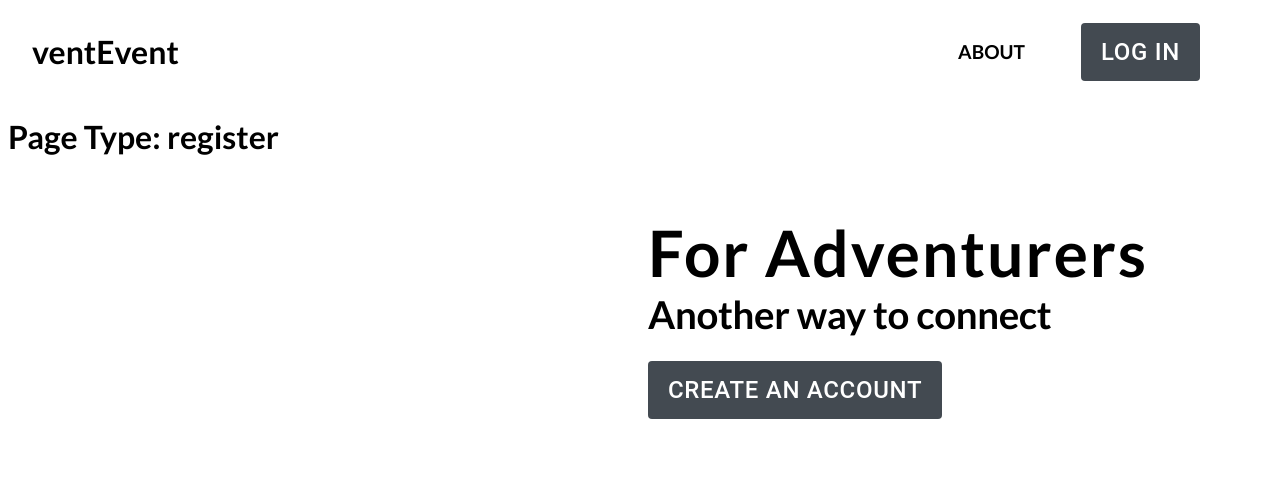
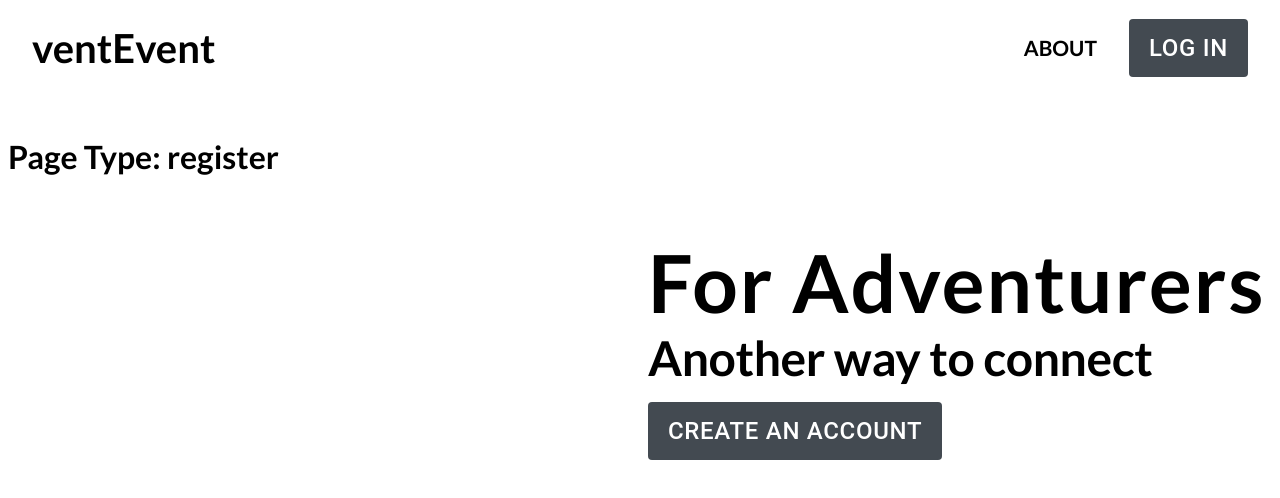
Before and after one commit to azhang777/ventEvent-project, a React (Create React App) app in the folder client/: page / in a window 1280 px wide. Shown: the top 498 px of the page. Built offline with nearby package versions, Linux system fonts and the light colour scheme.

Commit message:
Refactoring, css changes

```diff
--- a/client/public/index.html
+++ b/client/public/index.html
@@ -2,19 +2,34 @@
 <html lang="en">
   <head>
     <meta charset="utf-8" />
-    <link rel="icon" href="%PUBLIC_URL%/favicon.ico" />
-    <meta name="viewport" content="width=device-width, initial-scale=1" />
-    <meta name="theme-color" content="#000000" />
+    <link
+      rel="icon"
+      href="%PUBLIC_URL%/favicon.ico"
+    />
+    <meta
+      name="viewport"
+      content="width=device-width, initial-scale=1.0"
+    />
+    <meta
+      name="theme-color"
+      content="#000000"
+    />
     <meta
       name="description"
       content="Web site created using create-react-app"
     />
-    <link rel="apple-touch-icon" href="%PUBLIC_URL%/logo192.png" />
+    <link
+      rel="apple-touch-icon"
+      href="%PUBLIC_URL%/logo192.png"
+    />
     <!--
       manifest.json provides metadata used when your web app is installed on a
       user's mobile device or desktop. See https://developers.google.com/web/fundamentals/web-app-manifest/
     -->
-    <link rel="manifest" href="%PUBLIC_URL%/manifest.json" />
+    <link
+      rel="manifest"
+      href="%PUBLIC_URL%/manifest.json"
+    />
     <!--
       Notice the use of %PUBLIC_URL% in the tags above.
       It will be replaced with the URL of the `public` folder during the build.
--- a/client/src/App.js
+++ b/client/src/App.js
@@ -2,8 +2,8 @@ import { BrowserRouter, Navigate, Routes, Route } from "react-router-dom";
 import LandingPage from "./scenes/landingPage";
 import Home from "./scenes/homePage";
 import { useSelector } from "react-redux";
-import { useEffect } from "react";
-import { useNavigate } from "react-router-dom";
+import { ThemeProvider } from "@emotion/react";
+import { themeSettings } from "./theme";
 function App() {
   const token = useSelector((state) => state.token);
   const isAuth = Boolean(token);
@@ -12,6 +12,7 @@ function App() {
 
   return (
     <div className='App'>
+      <ThemeProvider theme={themeSettings}>
         <BrowserRouter>
           <Routes>
             <Route
@@ -24,6 +25,7 @@ function App() {
             />
           </Routes>
         </BrowserRouter>
+      </ThemeProvider>
     </div>
   );
 }
--- a/client/src/index.js
+++ b/client/src/index.js
@@ -40,9 +40,7 @@ root.render(
       loading={null}
       persistor={persistStore(store)}
     >
-      <ThemeProvider theme={themeSettings}>
-        <App />
-      </ThemeProvider>
+      <App />
     </PersistGate>
   </Provider>
 );
--- a/client/src/scenes/homePage/index.jsx
+++ b/client/src/scenes/homePage/index.jsx
@@ -7,7 +7,7 @@ const Home = () => {
     <Box>
       <Typography variant='h4'>Welcome Home, {username}!</Typography>
       <Typography variant='h4'>
-        Your authentication status is currently, {token ? true : false}
+        Your authentication status is currently {token ? "active" : "unactive"}
       </Typography>
     </Box>
   );
--- a/client/src/scenes/landingPage/index.jsx
+++ b/client/src/scenes/landingPage/index.jsx
@@ -1,20 +1,7 @@
-import { useState } from "react";
-import {
-  Typography,
-  Box,
-  styled,
-  Grid,
-  Button,
-  TextField,
-  Dialog,
-  DialogTitle,
-  DialogContent,
-} from "@mui/material";
-import FlexBetween from "../../components/FlexBetween";
+import { Typography, Box, Grid } from "@mui/material";
 import NavBar from "../widgets/navBar";
 import PopupComponent from "../../components/PopupComponent";
 import UserForm from "./UserForm";
-import StyledButton from "../../components/StyledButton";
 //min width 1000px for desktop, otherwise go to mobile view
 import TestContext from "./TestContext";
 import { FormTypeProvider } from "./formContext";
@@ -22,8 +9,13 @@ import { FormTypeProvider } from "./formContext";
 const LandingPage = () => {
   return (
     <FormTypeProvider>
-      <Box>
-        <NavBar />
+      <NavBar />
+      <Box
+        display='flex'
+        alignItems='center'
+        justifyContent='center'
+        minHeight='50vh'
+      >
         <Grid
           container
           spacing={2}
@@ -47,7 +39,7 @@ const LandingPage = () => {
               container
               direction='column'
               alignItems='flex-start'
-              sx={{ margin: "15vh 0 3vh 0" }}
+              sx={{ margin: "15vh 0 2vh 0" }}
             >
               <Typography variant='h1'>For Adventurers</Typography>
               <Typography variant='h2'>Another way to connect</Typography>
--- a/client/src/scenes/widgets/navBar.jsx
+++ b/client/src/scenes/widgets/navBar.jsx
@@ -4,6 +4,7 @@ import MinimalButton from "../../components/MinimalButton";
 import PopupComponent from "../../components/PopupComponent";
 import UserForm from "../landingPage/UserForm";
 import { useSelector } from "react-redux";
+import FlexBetween from "../../components/FlexBetween";
 const NavBar = () => {
   const token = useSelector((state) => state.token);
   const returningUser = Boolean(token); //needed to retrieve state in navbar because if we do it in popup component, state will not be retrieved until popup component is clicked.
@@ -18,9 +19,9 @@ const NavBar = () => {
         sx={{
           color: "black",
           backgroundColor: "transparent",
-          height: "9vh",
+          height: "4em",
           fontWeight: "14vw",
-          padding: "0.5rem 1rem 0.5rem 2rem",
+          padding: "0.5em 1em 0.5em 2em",
         }}
       >
         <Typography
@@ -29,7 +30,7 @@ const NavBar = () => {
         >
           ventEvent
         </Typography>
-        <Box sx={{ display: "flex", gap: "3rem", paddingRight: "3rem" }}>
+        <FlexBetween sx={{ gap: "1.5em" }}>
           <MinimalButton disableRipple>
             <Typography variant='h5'>About</Typography>
             {/*write an about for this project, the purpose of the site, your goals, and the audience/users you want to cultivate */}
@@ -44,7 +45,7 @@ const NavBar = () => {
             {/*SINCE LOG IN BUTTON IS IN THE NAV BAR AND REGISTER BUTTON IS IN INDEX, check comment in popup component line 35 */}
             <UserForm />
           </PopupComponent>
-        </Box>
+        </FlexBetween>
       </Toolbar>
     </AppBar>
   );
--- a/client/src/theme.js
+++ b/client/src/theme.js
@@ -5,34 +5,48 @@ export const themeSettings = createTheme({
   typography: {
     h1: {
       fontFamily: ["Arial", "Lato"],
-      fontSize: "5vw",
+      fontSize: "5em",
+
       fontWeight: 700,
       letterSpacing: 2,
     },
     h2: {
       fontFamily: ["Arial", "Lato"],
-      fontSize: "3vw",
+      fontSize: "3em",
       fontWeight: 700,
     },
     h3: {
       fontFamily: ["Arial", "Lato"],
-      fontSize: "2.5vw",
+      fontSize: "2.5em",
       fontWeight: 700,
     },
     h4: {
       fontFamily: ["Arial", "Lato"],
-      fontSize: "2vw",
+      fontSize: "2em",
       fontWeight: 700,
     },
     h5: {
       fontFamily: ["Arial", "Lato"],
-      fontSize: "1.5vw",
+      fontSize: "1.5em",
       fontWeight: 700,
     },
     h6: {
       fontFamily: ["Arial", "Lato"],
-      fontSize: ".8vw",
+      fontSize: ".8em",
       fontWeight: 700,
+    },
+  },
+
+  overrides: {
+    MuiCssBaseline: {
+      "@global": {
+        "@media (min-width: 768px)": {
+          // Increase font size for h1 to a minimum of 24px on larger screens
+          h1: {
+            fontSize: "24px",
+          },
+        },
+      },
     },
   },
 });
```
Also changed, not shown: client/src/scenes/landingPage/UserForm.jsx (+0 -25 lines). Lines whose indentation alone changed are shown as unchanged.
